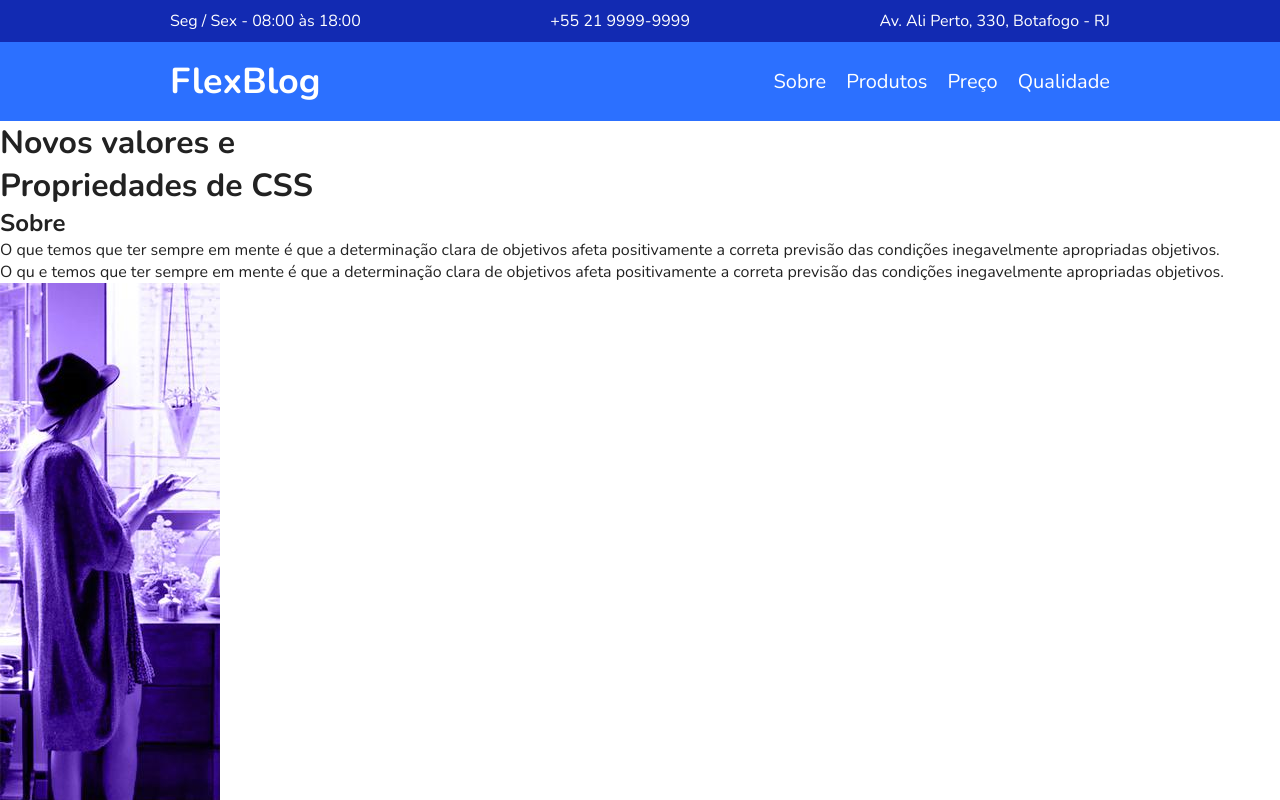
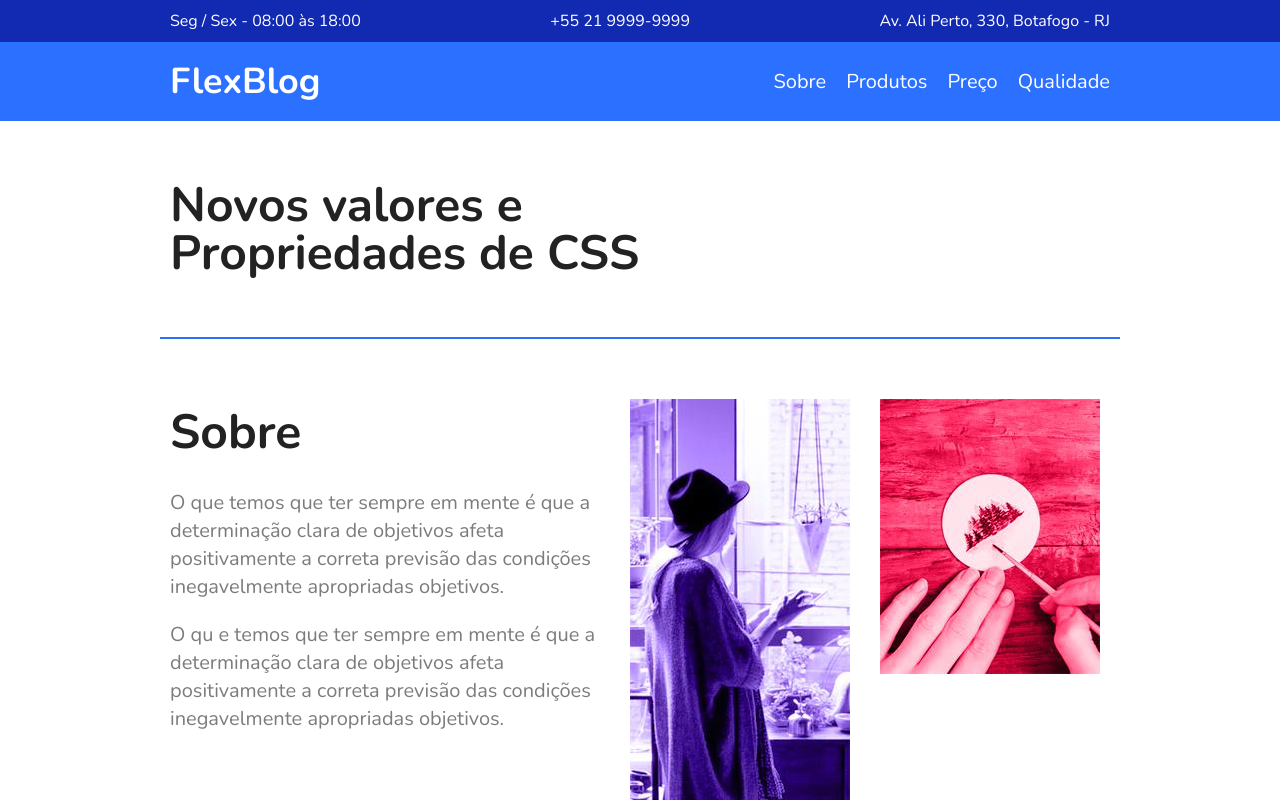
Before and after one commit to Thiteago/FlexBlog, a plain HTML site: page index.html in a window 1280 px wide. Shown: the top 800 px of the page. Drawn offline with nearby package versions, Linux system fonts and the light colour scheme.

Commit message:
sobre css

```diff
--- a/css/style.css
+++ b/css/style.css
@@ -89,3 +89,47 @@ img{
 .menu-nav a:hover{
     color: #122ab2;
 }
+
+/*Introducao*/
+
+.introducao{
+    font-size: 3em;
+    line-height: 1;
+    max-width: 960px;
+    margin: 0 auto;
+    padding: 60px 10px;
+}
+
+/*Sobre*/
+
+.sobre{
+    border-top: 2px solid #2c70ff;
+    border-bottom: 2px solid #2c70ff;
+    max-width: 960px;
+    margin: 0 auto;
+    padding: 60px 0;
+    display: flex;
+    flex-wrap: wrap;
+}
+
+.sobre-info{
+    flex: 2 1 300px;
+    margin: 0 10px;
+}
+
+.sobre-info h1{
+    font-size: 3em;
+    margin-bottom: .5em;
+}
+
+.sobre-info p{
+    font-size: 1.25em;
+    line-height: 1.4;
+    margin-bottom: 1em;
+    color: #7c7c7c;
+}
+
+.sobre-img{
+    flex: 1 1 160px;
+    margin: 0 10px;
+}
```
